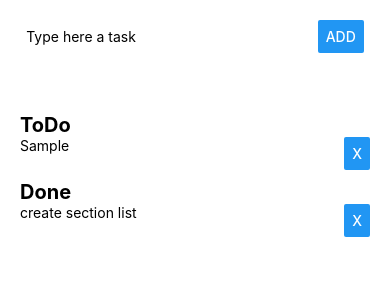
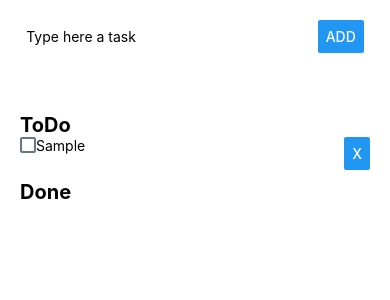
Before and after one commit to MatheusrdSantos/ReactNative-ToDo-List, a React Native app: screen / in a window 390 px wide. Both pictures are taken after typing "Sample" into the empty fields and a click on the button "ADD". Shown: the top 300 px of the page. Built offline with nearby package versions, Linux system fonts and the light colour scheme.

Commit message:
Set Task to finished and to not finished is working

```diff
--- a/app/components/Task/Task.js
+++ b/app/components/Task/Task.js
@@ -1,14 +1,22 @@
 import React, {Component} from 'react';
-import {Text, View, Button, Alert} from 'react-native';
+import {Text, View, Button, Alert, CheckBox} from 'react-native';
 import styles from './styles'
 
 export default class Task extends Component {
   constructor(props){
     super(props);
+    this.state = {
+      done: this.props.section==='ToDo'?false:true
+    }
   }
   render() {
     return (
       <View style={styles.container}>
+        <CheckBox value={this.state.done} onValueChange={()=>{
+            this.setState({done: !this.state.done});
+            /* The first argument means the list where the task should be displayed */
+            this.props.updateList(!this.state.done, this.props.index)
+        }}></CheckBox>
         <Text style={styles.description}>{this.props.item}</Text>
         <Button onPress={
             () => {
--- a/app/components/TaskList/TaskList.js
+++ b/app/components/TaskList/TaskList.js
@@ -6,10 +6,7 @@ import Task from '../Task';
 export default class TaskList extends Component {
     constructor (props){
         super(props);
-        this.state = {
-            doneData: ['create section list']
-        }
-        console.log(this.props.todo)
+
     }
     render() {
         return (
@@ -18,9 +15,9 @@ export default class TaskList extends Component {
                     <SectionList
                     sections={[
                         {title: 'ToDo', data: this.props.todo},
-                        {title: 'Done', data: this.state.doneData},
+                        {title: 'Done', data: this.props.done},
                     ]}
-                    renderItem={({item,index}) => <Task item={item} index={index} removeTask={this.props.removeTask}></Task>}
+                    renderItem={({item,index, section}) => <Task item={item} section={section.title} index={index} updateList={this.props.updateList} removeTask={this.props.removeTask}></Task>}
                     renderSectionHeader={({section}) => <Text style={styles.sectionHeader}>{section.title}</Text>}
                     keyExtractor={(item, index) => index}
                     />
--- a/app/index.js
+++ b/app/index.js
@@ -15,13 +15,27 @@ export default class App extends Component {
   constructor(props){
     super(props);
     this.state = {
-      todo: []
+      todo: [],
+      done: []
     };
   }
   addTask = (task) => {
     this.state.todo.push(task)
     this.setState({todo: this.state.todo})
     //alert(task)
+  }
+  updateList = (newStatus, taskIndex) =>{
+    if(newStatus){
+      let taskDescription = this.state.todo.splice(taskIndex, 1);
+      this.setState({todo: this.state.todo});
+      this.state.done.push(taskDescription);
+      this.setState({done: this.state.done});
+    }else{
+      let taskDescription = this.state.done.splice(taskIndex, 1);
+      this.setState({done: this.state.done});
+      this.state.todo.push(taskDescription);
+      this.setState({todo: this.state.todo});
+    }
   }
   removeTask = (kind, index) => {
     if(kind == 'doing'){
@@ -37,7 +51,7 @@ export default class App extends Component {
     return (
         <View style={styles.container}>
             <TaskCreator newTask={this.addTask}></TaskCreator>
-            <TaskList todo={this.state.todo} removeTask={this.removeTask}></TaskList>
+            <TaskList todo={this.state.todo} done={this.state.done} updateList={this.updateList} removeTask={this.removeTask}></TaskList>
         </View>
     );
   }
```
